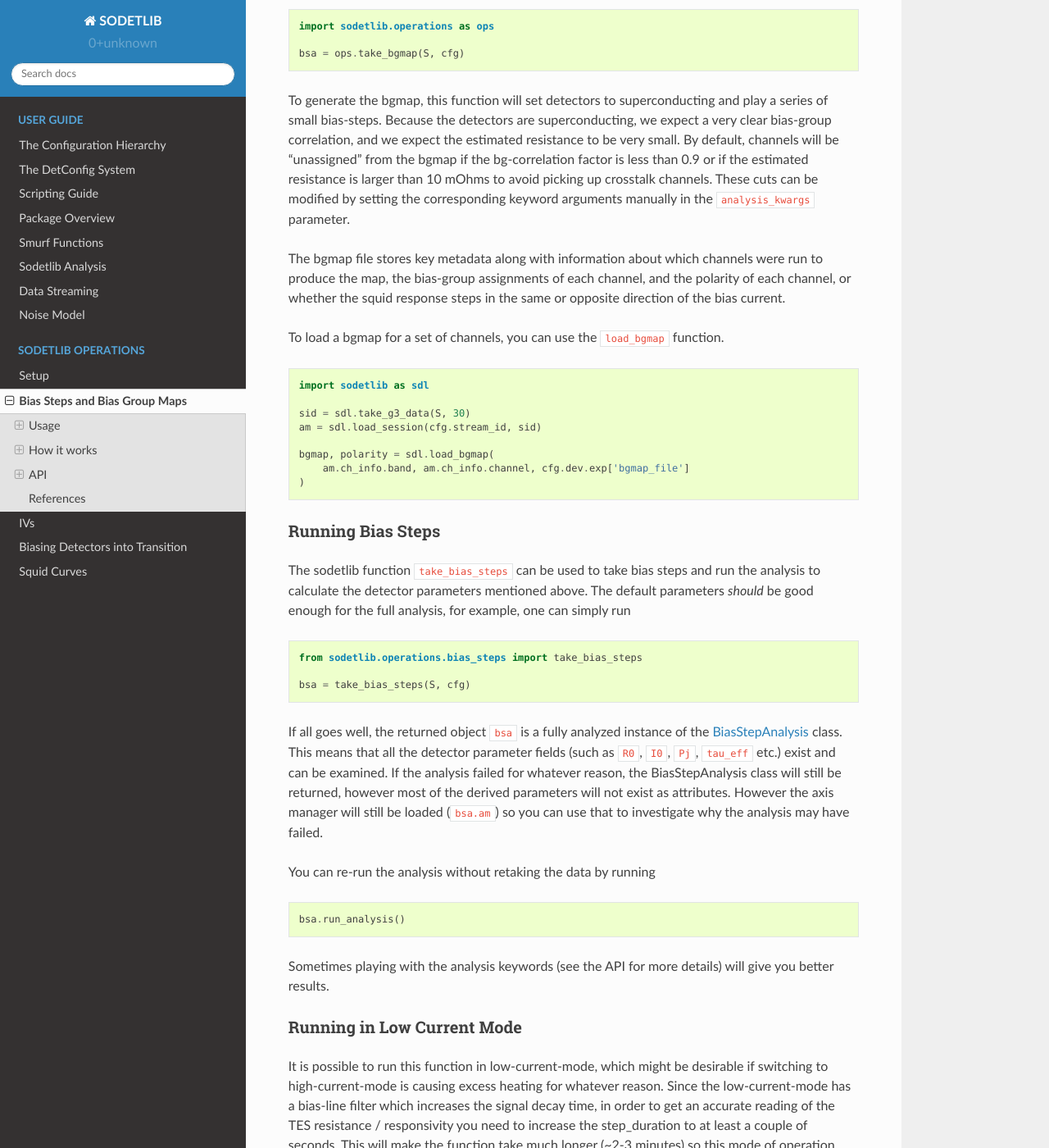
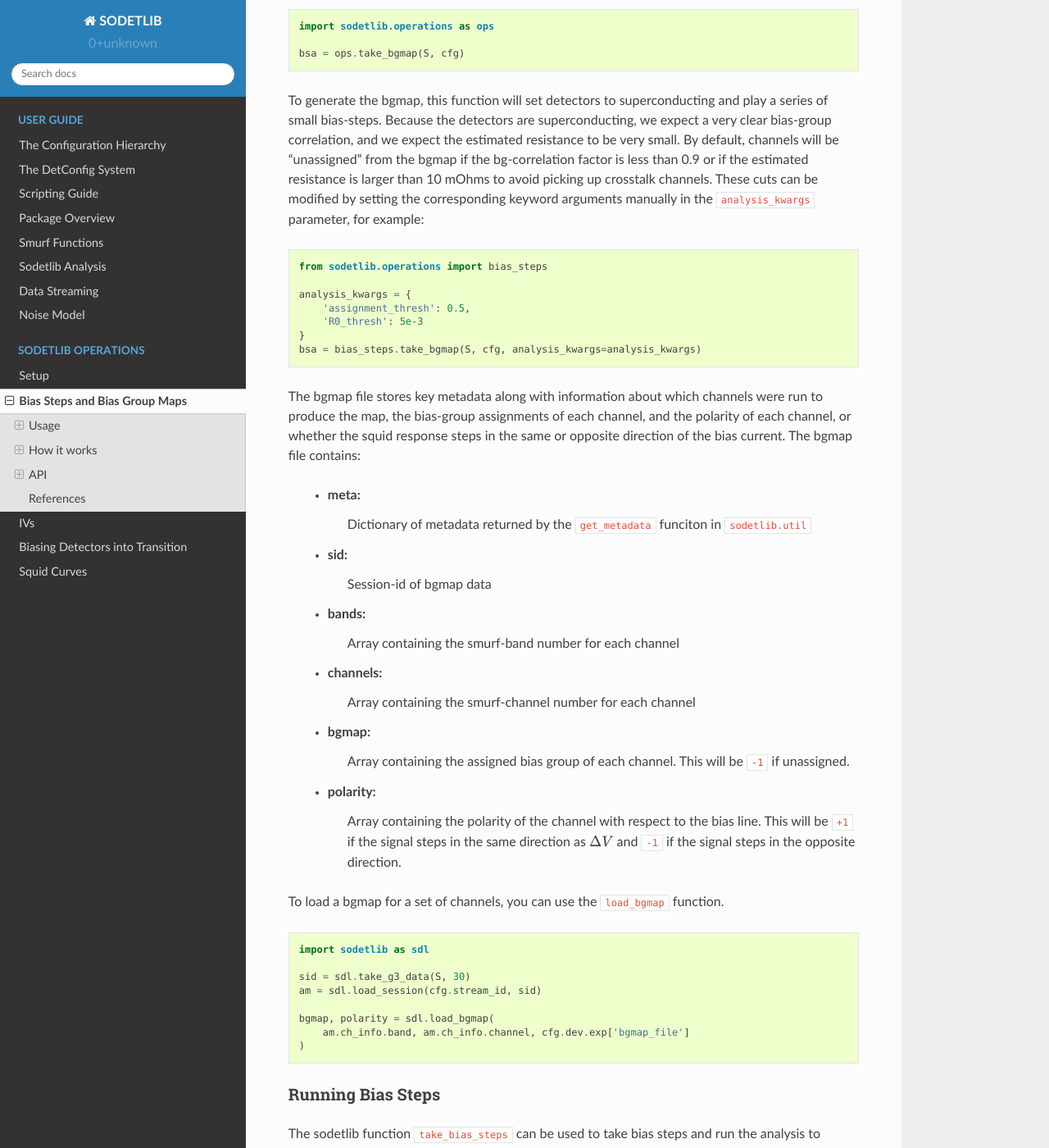
Before and after one commit to simonsobs/sodetlib, a Sphinx documentation site: the page built from docs/operations/bias_steps.rst, in a window 1280 px wide and 1400 px high, scrolled down 472 px. Shown: the whole window at 82% size. Built offline with Sphinx 7.4.7 and the Read the Docs theme 2.0.0, drawn with Linux system fonts in a browser that asks for light colours.

Commit message:
Addresses Max's PR comments

```diff
--- a/docs/operations/bias_steps.rst
+++ b/docs/operations/bias_steps.rst
@@ -20,9 +20,9 @@ step analysis object.
 
 .. code-block:: python
 
-  import sodetlib.operations as ops
+    import sodetlib.operations as ops
 
-  bsa = ops.take_bgmap(S, cfg)
+    bsa = ops.take_bgmap(S, cfg)
 
 To generate the bgmap, this function will set detectors to superconducting
 and play a series of small bias-steps. Because the detectors are
@@ -32,12 +32,40 @@ By default, channels will be "unassigned" from the bgmap if the bg-correlation
 factor is less than 0.9 or if the estimated resistance is larger than 10 mOhms
 to avoid picking up crosstalk channels.
 These cuts can be modified by setting the corresponding keyword arguments manually
-in the ``analysis_kwargs`` parameter.
+in the ``analysis_kwargs`` parameter, for example:
+
+.. code-block:: python
+
+    from sodetlib.operations import bias_steps
+
+    analysis_kwargs = {
+        'assignment_thresh': 0.5,
+        'R0_thresh': 5e-3
+    }
+    bsa = bias_steps.take_bgmap(S, cfg, analysis_kwargs=analysis_kwargs)
+
 
 The bgmap file stores key metadata along with information about which channels
 were run to produce the map, the bias-group assignments of each channel,
-and the polarity of each channel, or whether the squid response  steps in the
-same or opposite direction of the bias current.
+and the polarity of each channel, or whether the squid response steps in the
+same or opposite direction of the bias current. The bgmap file contains:
+
+ - meta:
+    Dictionary of metadata returned by the ``get_metadata`` funciton in
+    ``sodetlib.util``
+ - sid:
+    Session-id of bgmap data
+ - bands:
+    Array containing the smurf-band number for each channel
+ - channels:
+    Array containing the smurf-channel number for each channel
+ - bgmap:
+    Array containing the assigned bias group of each channel. This will be ``-1`` if unassigned.
+ - polarity:
+    Array containing the polarity of the channel with respect to
+    the bias line. This will be ``+1`` if the signal steps in the same direction as
+    :math:`\Delta V` and ``-1`` if the signal steps in the opposite direction.
+
 
 To load a bgmap for a set of channels, you can use the ``load_bgmap`` function.
 
```
Also changed, not shown: 1 other file.
